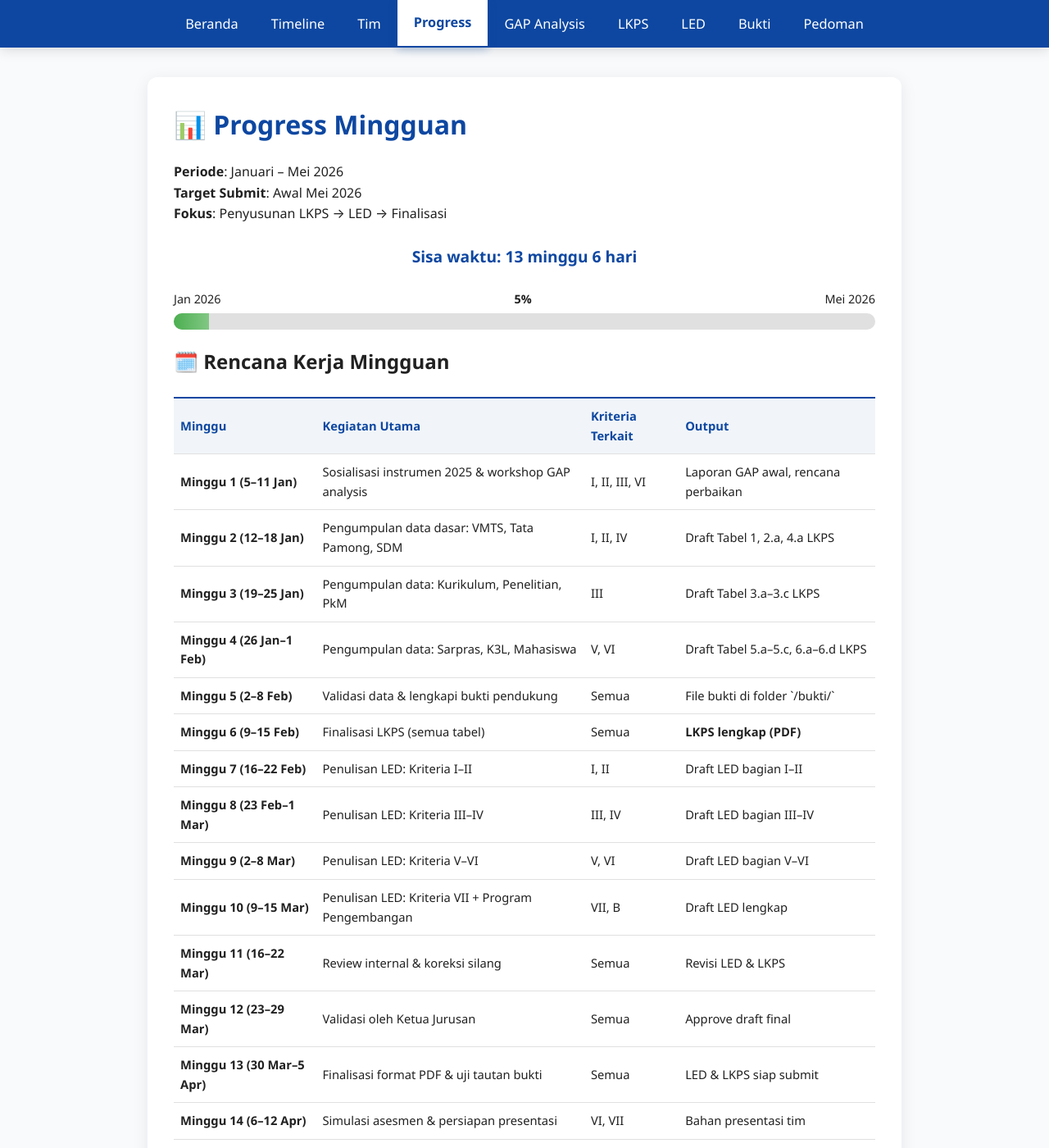
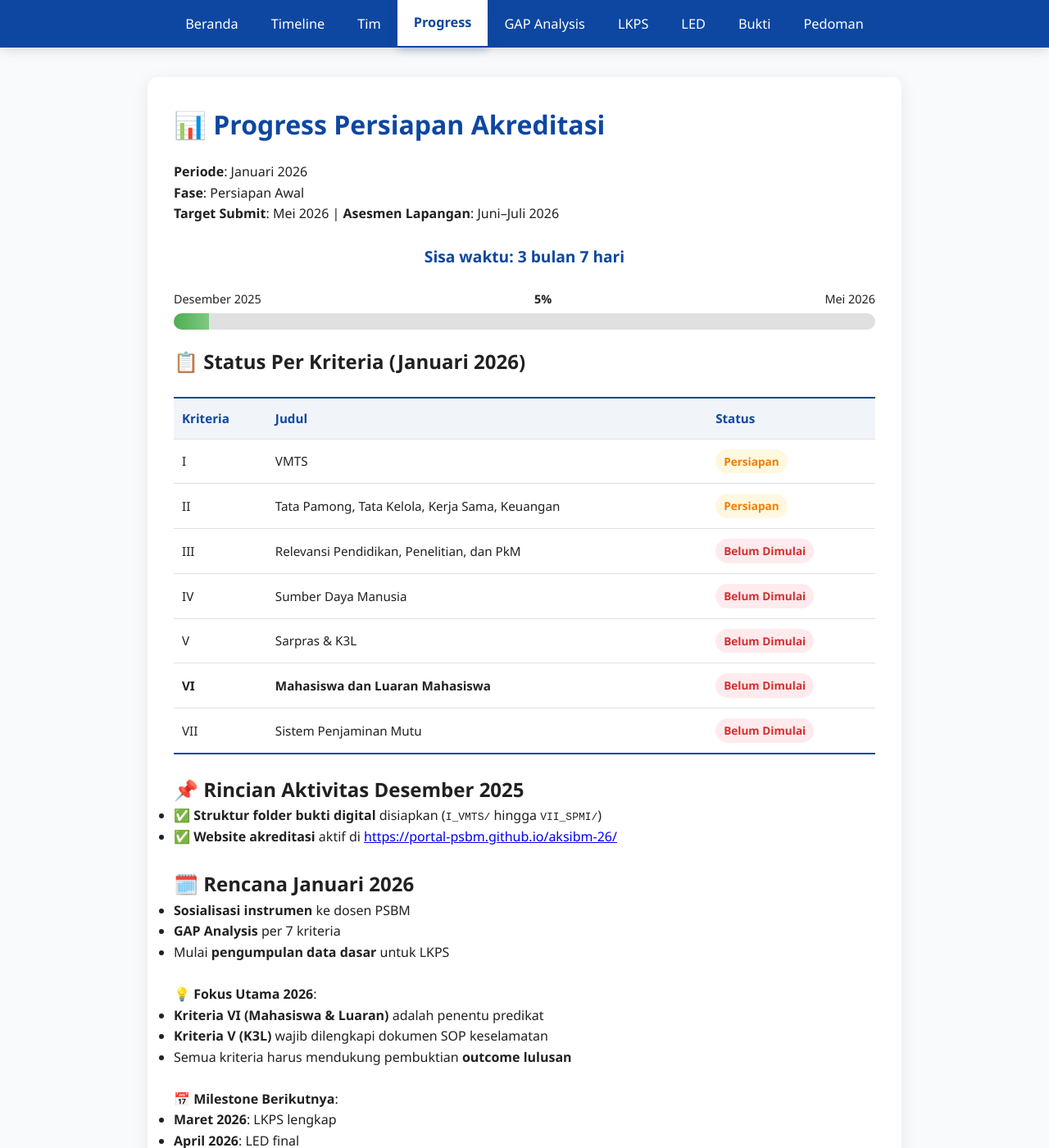
Before and after one commit to portal-psbm/aksibm-26, a Jekyll site: the page built from progress.md, in a window 1280 px wide and 1400 px high. Shown: the whole window at 82% size. Built offline with Jekyll 4.4.1, drawn with Linux system fonts in a browser that asks for light colours; some of the changed text lies outside the part shown.

Commit message:
update progress

```diff
--- a/progress.md
+++ b/progress.md
@@ -1,14 +1,14 @@
 ---
 layout: default
-title: Progress Mingguan
+title: Progress
 permalink: /progress/
 ---
 
-# 📊 Progress Mingguan
+# 📊 Progress Persiapan Akreditasi
 
-**Periode**: Januari – Mei 2026
-**Target Submit**: Awal Mei 2026
-**Fokus**: Penyusunan LKPS → LED → Finalisasi
+**Periode**: Januari 2026
+**Fase**: Persiapan Awal
+**Target Submit**: Mei 2026 | **Asesmen Lapangan**: Juni–Juli 2026
 
 <div id="countdown-container" style="text-align: center; margin: 24px 0;">
   <div id="countdown" style="font-size: 1.2rem; font-weight: 600; color: #0d47a1;"></div>
@@ -16,22 +16,22 @@ permalink: /progress/
 
 <div style="margin: 20px 0;">
   <div style="display: flex; justify-content: space-between; margin-bottom: 6px; font-size: 0.9rem;">
-    <span>Jan 2026</span>
-    <span><strong id="progress-percent">0%</strong></span>
+    <span>Desember 2025</span>
+    <span><strong id="progress-percent">5%</strong></span>
     <span>Mei 2026</span>
   </div>
   <div style="height: 20px; background: #e0e0e0; border-radius: 10px; overflow: hidden;">
-    <div id="progress-bar" style="height: 100%; background: linear-gradient(to right, #4caf50, #81c784); width: 0%; transition: width 0.5s ease;"></div>
+    <div id="progress-bar" style="height: 100%; background: linear-gradient(to right, #4caf50, #81c784); width: 5%; transition: width 0.5s ease;"></div>
   </div>
 </div>
 
 <script>
-  // Progress manual (sesuaikan tiap minggu)
-  const progressPercent = 5; // ← Ganti tiap minggu
+  // Progress manual (Des 2025 = awal persiapan)
+  const progressPercent = 5;
   document.getElementById('progress-bar').style.width = progressPercent + '%';
   document.getElementById('progress-percent').textContent = progressPercent + '%';
 
-  // Countdown ke awal Mei 2026
+  // Countdown ke Mei 2026
   const targetDate = new Date('2026-05-01T00:00:00');
   function updateCountdown() {
     const now = new Date();
@@ -41,167 +41,125 @@ permalink: /progress/
       return;
     }
     const days = Math.floor(diff / (1000 * 60 * 60 * 24));
-    const weeks = Math.floor(days / 7);
-    const remainingDays = days % 7;
+    const months = Math.floor(days / 30);
+    const remainingDays = days % 30;
     document.getElementById('countdown').innerHTML =
-      `Sisa waktu: ${weeks} minggu ${remainingDays} hari`;
+      `Sisa waktu: ${months} bulan ${remainingDays} hari`;
   }
   setInterval(updateCountdown, 60000);
   updateCountdown();
 </script>
 
-## 🗓️ Rencana Kerja Mingguan
+## 📋 Status Per Kriteria (Januari 2026)
 
 <style>
-  .weekly-table {
+  .progress-table {
     width: 100%;
     border-collapse: separate;
     border-spacing: 0;
     margin: 24px 0;
-    font-size: 0.92rem;
+    font-size: 0.95rem;
   }
-  .weekly-table th,
-  .weekly-table td {
-    padding: 10px 8px;
+  .progress-table th,
+  .progress-table td {
+    padding: 12px 10px;
     text-align: left;
     border-bottom: 1px solid #e0e0e0;
   }
-  .weekly-table th {
+  .progress-table th {
     background-color: #f1f5f9;
     font-weight: 600;
     color: #0d47a1;
     border-top: 2px solid #0d47a1;
   }
-  .weekly-table tr:last-child td {
+  .progress-table tr:last-child td {
     border-bottom: 2px solid #0d47a1;
   }
+  .status-badge {
+    display: inline-block;
+    padding: 4px 10px;
+    border-radius: 20px;
+    font-size: 0.85rem;
+    font-weight: 600;
+  }
+  .status-belum {
+    background-color: #ffebee;
+    color: #d32f2f;
+  }
+  .status-persiapan {
+    background-color: #fff8e1;
+    color: #f57c00;
+  }
   @media (max-width: 600px) {
-    .weekly-table th, .weekly-table td {
-      padding: 8px 6px;
-      font-size: 0.85rem;
+    .progress-table th, .progress-table td {
+      padding: 10px 8px;
+      font-size: 0.88rem;
     }
   }
 </style>
 
-<table class="weekly-table">
+<table class="progress-table">
   <thead>
     <tr>
-      <th>Minggu</th>
-      <th>Kegiatan Utama</th>
-      <th>Kriteria Terkait</th>
-      <th>Output</th>
+      <th>Kriteria</th>
+      <th>Judul</th>
+      <th>Status</th>
     </tr>
   </thead>
   <tbody>
     <tr>
-      <td><strong>Minggu 1 (5–11 Jan)</strong></td>
-      <td>Sosialisasi instrumen 2025 & workshop GAP analysis</td>
-      <td>I, II, III, VI</td>
-      <td>Laporan GAP awal, rencana perbaikan</td>
+      <td>I</td>
+      <td>VMTS</td>
+      <td><span class="status-badge status-persiapan">Persiapan</span></td>
     </tr>
     <tr>
-      <td><strong>Minggu 2 (12–18 Jan)</strong></td>
-      <td>Pengumpulan data dasar: VMTS, Tata Pamong, SDM</td>
-      <td>I, II, IV</td>
-      <td>Draft Tabel 1, 2.a, 4.a LKPS</td>
+      <td>II</td>
+      <td>Tata Pamong, Tata Kelola, Kerja Sama, Keuangan</td>
+      <td><span class="status-badge status-persiapan">Persiapan</span></td>
     </tr>
     <tr>
-      <td><strong>Minggu 3 (19–25 Jan)</strong></td>
-      <td>Pengumpulan data: Kurikulum, Penelitian, PkM</td>
       <td>III</td>
-      <td>Draft Tabel 3.a–3.c LKPS</td>
+      <td>Relevansi Pendidikan, Penelitian, dan PkM</td>
+      <td><span class="status-badge status-belum">Belum Dimulai</span></td>
     </tr>
     <tr>
-      <td><strong>Minggu 4 (26 Jan–1 Feb)</strong></td>
-      <td>Pengumpulan data: Sarpras, K3L, Mahasiswa</td>
-      <td>V, VI</td>
-      <td>Draft Tabel 5.a–5.c, 6.a–6.d LKPS</td>
+      <td>IV</td>
+      <td>Sumber Daya Manusia</td>
+      <td><span class="status-badge status-belum">Belum Dimulai</span></td>
     </tr>
     <tr>
-      <td><strong>Minggu 5 (2–8 Feb)</strong></td>
-      <td>Validasi data & lengkapi bukti pendukung</td>
-      <td>Semua</td>
-      <td>File bukti di folder `/bukti/`</td>
+      <td>V</td>
+      <td>Sarpras & K3L</td>
+      <td><span class="status-badge status-belum">Belum Dimulai</span></td>
     </tr>
     <tr>
-      <td><strong>Minggu 6 (9–15 Feb)</strong></td>
-      <td>Finalisasi LKPS (semua tabel)</td>
-      <td>Semua</td>
-      <td><strong>LKPS lengkap (PDF)</strong></td>
+      <td><strong>VI</strong></td>
+      <td><strong>Mahasiswa dan Luaran Mahasiswa</strong></td>
+      <td><span class="status-badge status-belum">Belum Dimulai</span></td>
     </tr>
     <tr>
-      <td><strong>Minggu 7 (16–22 Feb)</strong></td>
-      <td>Penulisan LED: Kriteria I–II</td>
-      <td>I, II</td>
-      <td>Draft LED bagian I–II</td>
-    </tr>
-    <tr>
-      <td><strong>Minggu 8 (23 Feb–1 Mar)</strong></td>
-      <td>Penulisan LED: Kriteria III–IV</td>
-      <td>III, IV</td>
-      <td>Draft LED bagian III–IV</td>
-    </tr>
-    <tr>
-      <td><strong>Minggu 9 (2–8 Mar)</strong></td>
-      <td>Penulisan LED: Kriteria V–VI</td>
-      <td>V, VI</td>
-      <td>Draft LED bagian V–VI</td>
-    </tr>
-    <tr>
-      <td><strong>Minggu 10 (9–15 Mar)</strong></td>
-      <td>Penulisan LED: Kriteria VII + Program Pengembangan</td>
-      <td>VII, B</td>
-      <td>Draft LED lengkap</td>
-    </tr>
-    <tr>
-      <td><strong>Minggu 11 (16–22 Mar)</strong></td>
-      <td>Review internal & koreksi silang</td>
-      <td>Semua</td>
-      <td>Revisi LED & LKPS</td>
-    </tr>
-    <tr>
-      <td><strong>Minggu 12 (23–29 Mar)</strong></td>
-      <td>Validasi oleh Ketua Jurusan</td>
-      <td>Semua</td>
-      <td>Approve draft final</td>
-    </tr>
-    <tr>
-      <td><strong>Minggu 13 (30 Mar–5 Apr)</strong></td>
-      <td>Finalisasi format PDF & uji tautan bukti</td>
-      <td>Semua</td>
-      <td>LED & LKPS siap submit</td>
-    </tr>
-    <tr>
-      <td><strong>Minggu 14 (6–12 Apr)</strong></td>
-      <td>Simulasi asesmen & persiapan presentasi</td>
-      <td>VI, VII</td>
-      <td>Bahan presentasi tim</td>
-    </tr>
-    <tr>
-      <td><strong>Minggu 15 (13–19 Apr)</strong></td>
-      <td>Backup dokumen & uji coba upload (jika tersedia)</td>
-      <td>Semua</td>
-      <td>Dokumen final di cloud & lokal</td>
-    </tr>
-    <tr>
-      <td><strong>Minggu 16 (20–26 Apr)</strong></td>
-      <td>Final check & persiapan submit</td>
-      <td>Semua</td>
-      <td>Daftar kelengkapan akhir</td>
-    </tr>
-    <tr>
-      <td><strong>Minggu 17 (27 Apr–3 Mei)</strong></td>
-      <td><strong>SUBMIT ke LAM Teknik</strong></td>
-      <td>Semua</td>
-      <td><strong>Konfirmasi submit resmi</strong></td>
+      <td>VII</td>
+      <td>Sistem Penjaminan Mutu</td>
+      <td><span class="status-badge status-belum">Belum Dimulai</span></td>
     </tr>
   </tbody>
 </table>
 
-## 🔑 Catatan Penting
-- ✅ **LKPS harus selesai Minggu 6** — menjadi dasar penyusunan LED
-- ✅ **Kriteria VI (Mahasiswa & Luaran)** adalah penentu utama predikat
-- ✅ **K3L wajib dilengkapi SOP tertulis** (Tabel 5.b–5.c)
-- ⏳ Asesmen lapangan kemungkinan besar **Juni–Juli 2026**
+## 📌 Rincian Aktivitas Desember 2025
+- ✅ **Struktur folder bukti digital** disiapkan (`I_VMTS/` hingga `VII_SPMI/`)
+- ✅ **Website akreditasi** aktif di [https://portal-psbm.github.io/aksibm-26/](https://portal-psbm.github.io/aksibm-26/) <br><br>
 
-> 💡 **Update progress setiap Jumat sore** — ganti nilai `progressPercent` di skrip sesuai persentase penyelesaian.
+## 🗓️ Rencana Januari 2026
+- **Sosialisasi instrumen** ke dosen PSBM
+- **GAP Analysis** per 7 kriteria
+- Mulai **pengumpulan data dasar** untuk LKPS <br><br>
+
+> 💡 **Fokus Utama 2026**:
+> - **Kriteria VI (Mahasiswa & Luaran)** adalah penentu predikat
+> - **Kriteria V (K3L)** wajib dilengkapi dokumen SOP keselamatan
+> - Semua kriteria harus mendukung pembuktian **outcome lulusan** <br><br>
+
+> 📅 **Milestone Berikutnya**:
+> - **Maret 2026**: LKPS lengkap
+> - **April 2026**: LED final
+> - **Mei 2026**: Submit ke LAM Teknik
```
